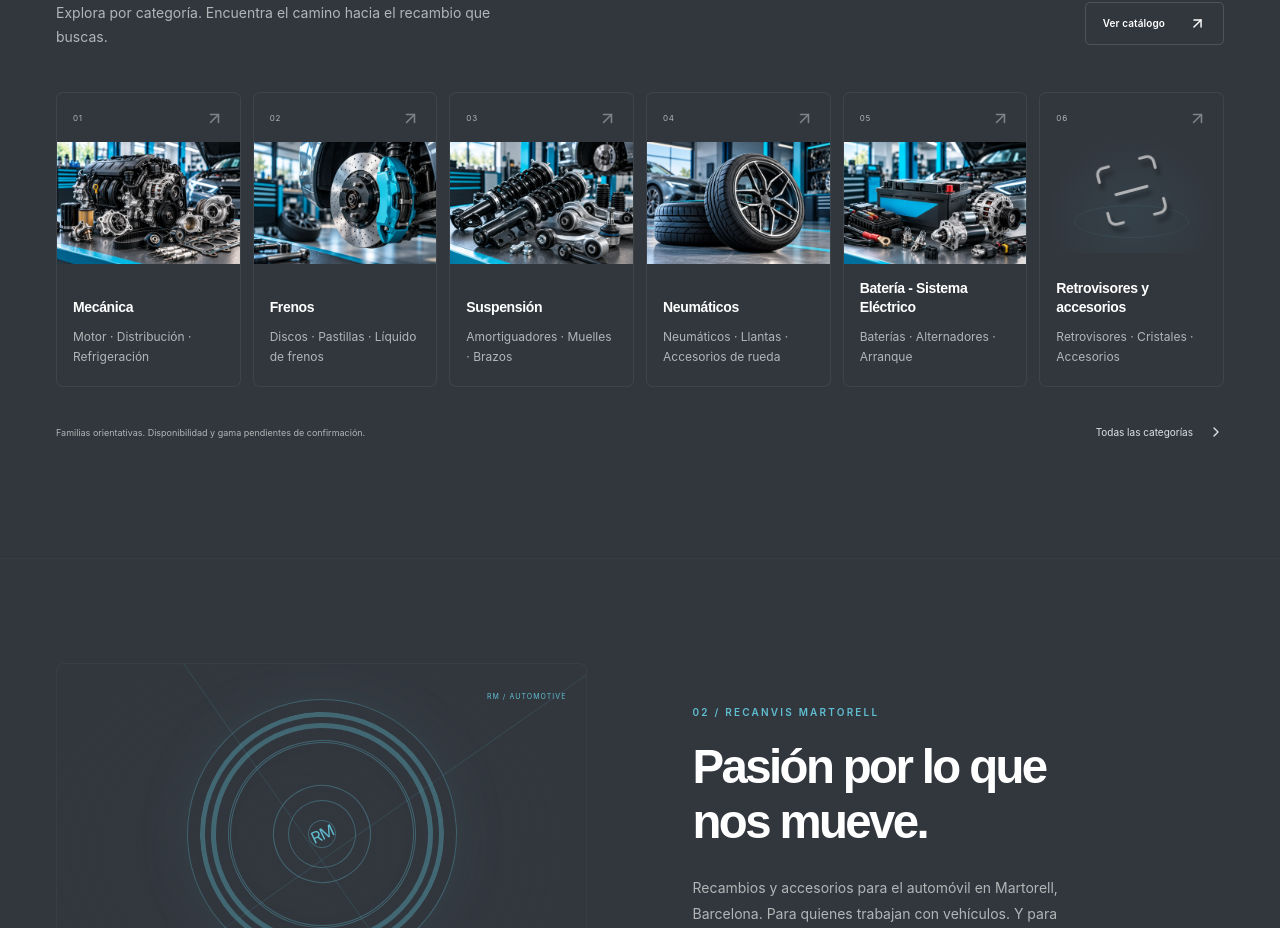
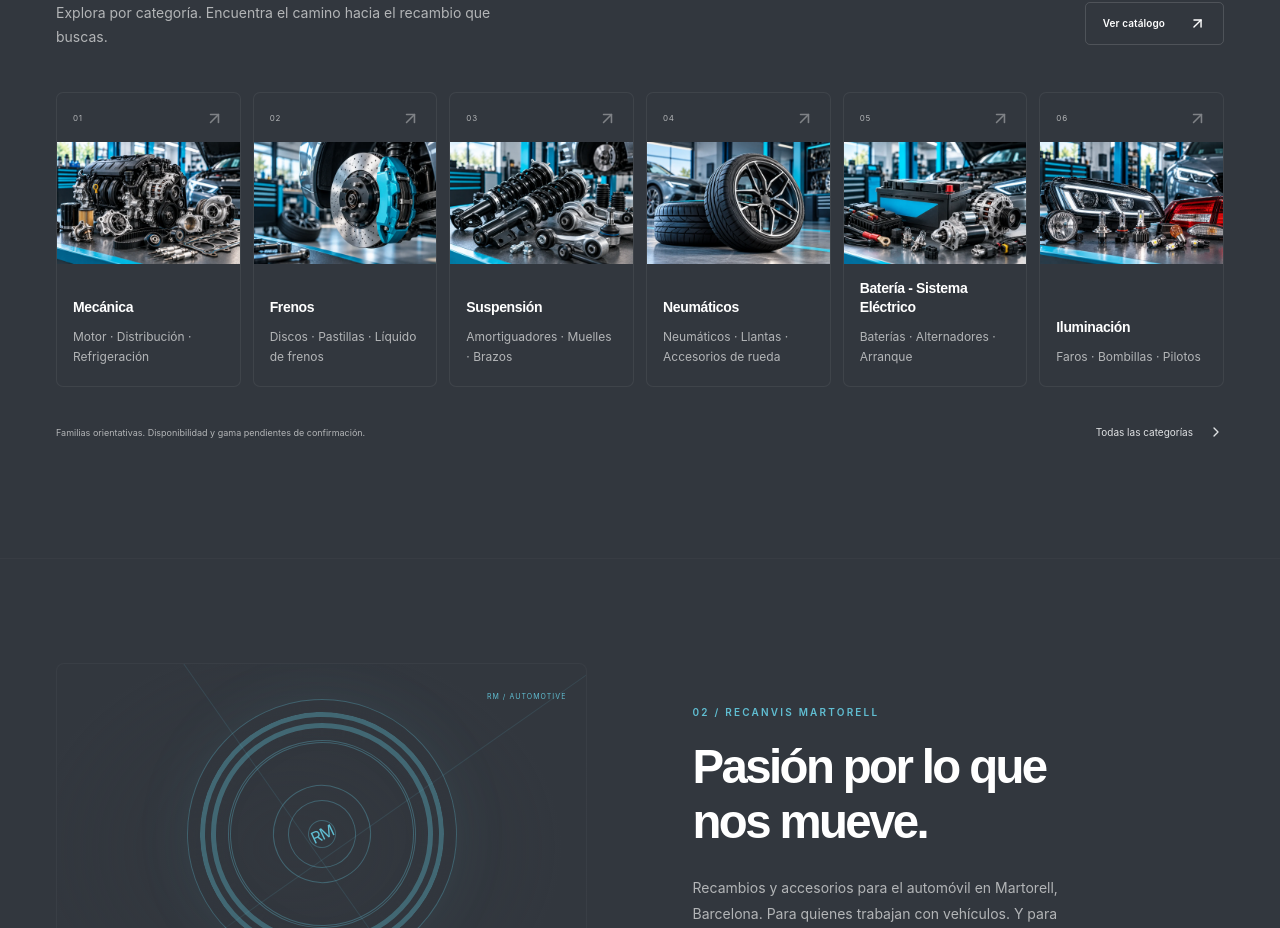
Before and after one commit to Rober-prog/re-motorsport, a React (Vite) app: page / in a window 1280 px wide. Shown: the part 1008-1936 px from the top of the page. Built offline with nearby package versions, Linux system fonts and the light colour scheme; a web font is replaced by a local one.

Commit message:
Actualizar la categoria 06 Iluminacion con la fotografia aportada

```diff
--- a/src/data/categories.ts
+++ b/src/data/categories.ts
@@ -103,16 +103,17 @@ export const categories: Category[] = [
     8,
   ),
   entry(
-    'retrovisores-accesorios',
-    'Retrovisores y accesorios',
-    'Retrovisors i accessoris',
-    'Visibilidad y detalles prácticos para tu día a día al volante.',
-    'Visibilitat i detalls pràctics per al teu dia a dia al volant.',
-    ['Retrovisores', 'Cristales', 'Accesorios'],
-    ['Retrovisors', 'Vidres', 'Accessoris'],
-    'mirror',
+    'iluminacion',
+    'Iluminación',
+    'Il·luminació',
+    'Ver bien. Hacerse ver. Consulta los componentes de iluminación para tu vehículo.',
+    'Veure-hi bé. Fer-se veure. Consulta els components d’il·luminació per al teu vehicle.',
+    ['Faros', 'Bombillas', 'Pilotos'],
+    ['Fars', 'Bombetes', 'Pilots'],
+    'light',
     'equipment',
     6,
+    '/images/categories/iluminacion.webp',
   ),
   entry(
     'suspension',
```
Also changed, not shown: public/images/categories/iluminacion.webp (added), 3 other files (tests, documents, lock files or other folders).
